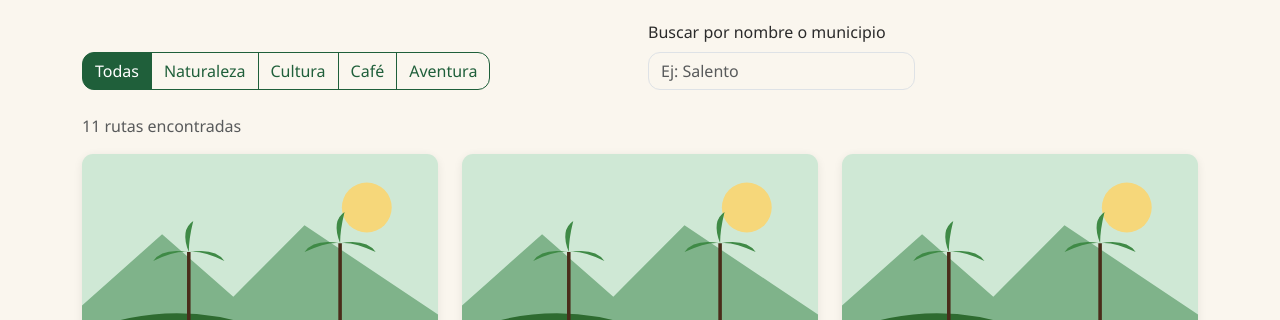
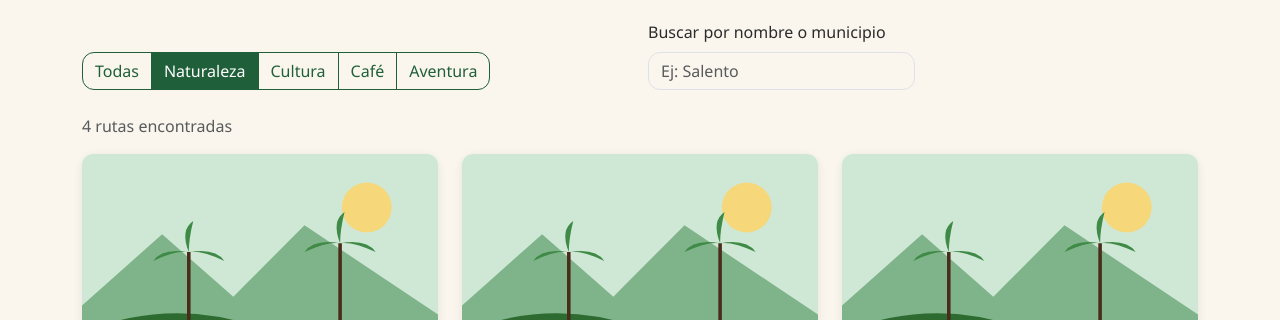
Before and after one commit to juan-manuel-ortiz/rutas-eje-cafetero, a website: page index.html in a window 1280 px wide. Both pictures are taken after a click on the button "Naturaleza". Shown: the part 480-800 px from the top of the page. Drawn offline with nearby package versions, Linux system fonts and the light colour scheme.

Commit message:
feat: filtros buscador y eventos

```diff
--- a/index.html
+++ b/index.html
@@ -101,7 +101,7 @@
 
       <!-- TODO G4.4 - Agrega aria-live="polite" a este párrafo para que el lector
            de pantalla anuncie "N rutas encontradas" cada vez que cambie. -->
-      <p id="resultado" class="text-body-secondary"></p>
+      <p id="resultado" class="text-body-secondary" aria-live="polite"></p>
 
       <!-- ===== COMPONENTE 3: CARDS =====
            Esta es la TARJETA MODELO escrita a mano. Úsala como plantilla para crearCard() en js/app.js:
--- a/js/app.js
+++ b/js/app.js
@@ -138,7 +138,11 @@ function pintarRutas(lista, contenedor, mensaje) {
  *   - Si no -> solo las rutas cuyo ruta.tipo sea igual a tipo.
  * ============================================================ */
 function filtrarPorTipo(lista, tipo) {
-  // TODO: implementar
+  if (tipo === 'todos') {
+    return [...lista];
+  }
+
+  return lista.filter((ruta) => ruta.tipo === tipo);
 }
 
 /* ============================================================
@@ -157,7 +161,16 @@ function filtrarPorTipo(lista, tipo) {
  *   - Si no -> las rutas cuyo nombre O municipio (normalizados) incluyan el texto.
  * ============================================================ */
 function buscarPorTexto(lista, texto) {
-  // TODO: implementar
+  const busqueda = normalizar(texto);
+
+  if (busqueda === '') {
+    return [...lista];
+  }
+
+  return lista.filter((ruta) =>
+    normalizar(ruta.nombre).includes(busqueda) ||
+    normalizar(ruta.municipio).includes(busqueda)
+  );
 }
 
 /* ============================================================
@@ -214,12 +227,28 @@ function aplicarFiltros() {
  * ============================================================ */
 function iniciar() {
   const botones = document.querySelectorAll('[data-tipo]');
+  const buscador = document.querySelector('#buscador');
 
-  // TODO G4.3 - paso 1: eventos 'click' de los botones
+  botones.forEach((boton) => {
+    boton.addEventListener('click', () => {
+      estado.tipo = boton.dataset.tipo;
 
-  // TODO G4.3 - paso 2: evento 'input' del buscador
+      botones.forEach((b) => {
+        const activo = b === boton;
+        b.classList.toggle('active', activo);
+        b.setAttribute('aria-pressed', activo ? 'true' : 'false');
+      });
 
-  aplicarFiltros(); // pinta todas las rutas al cargar
+      aplicarFiltros();
+    });
+  });
+
+  buscador.addEventListener('input', (evento) => {
+    estado.texto = evento.target.value;
+    aplicarFiltros();
+  });
+
+  aplicarFiltros();
 }
 
 // En el navegador arranca la app; en Node (pruebas) exporta las funciones.
```
